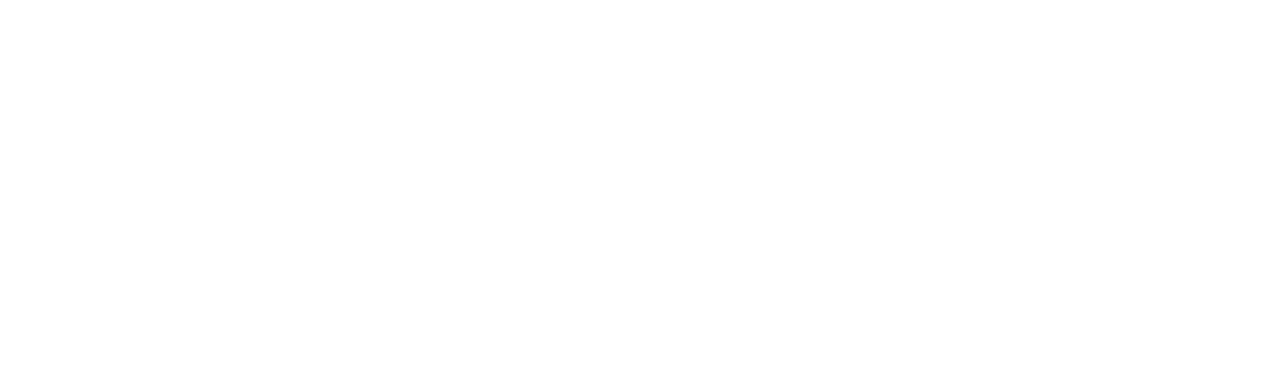
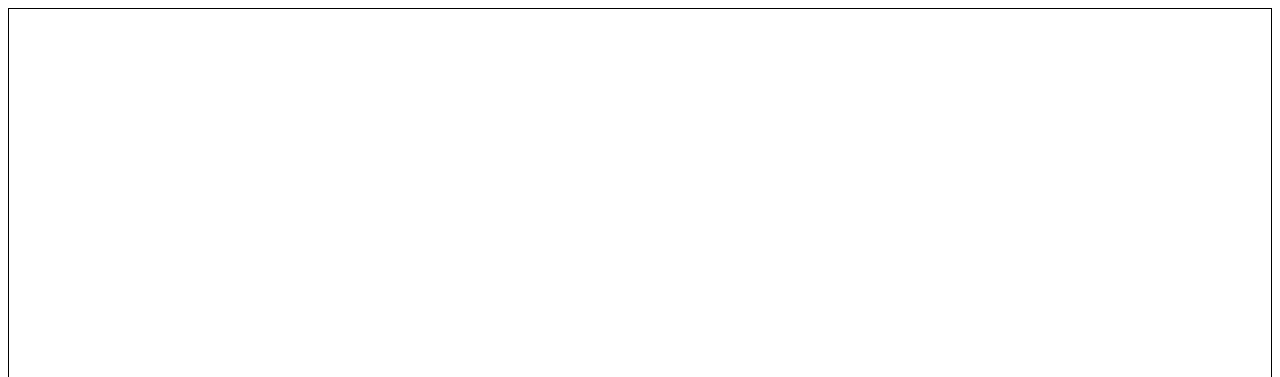
Before and after one commit to JoshuaM928/Landing-Page, a plain HTML site: page index.html in a window 1280 px wide. Shown: the top 377 px of the page. Drawn offline with Linux system fonts and the light colour scheme.

Commit message:
added dimensions to flexbox-1

```diff
--- a/styles.css
+++ b/styles.css
@@ -1,3 +1,9 @@
 *{
     box-sizing: border-box;
 }
+
+.Flexbox-1{
+    border: 1px solid black;
+    height: 370px;
+
+}
```
